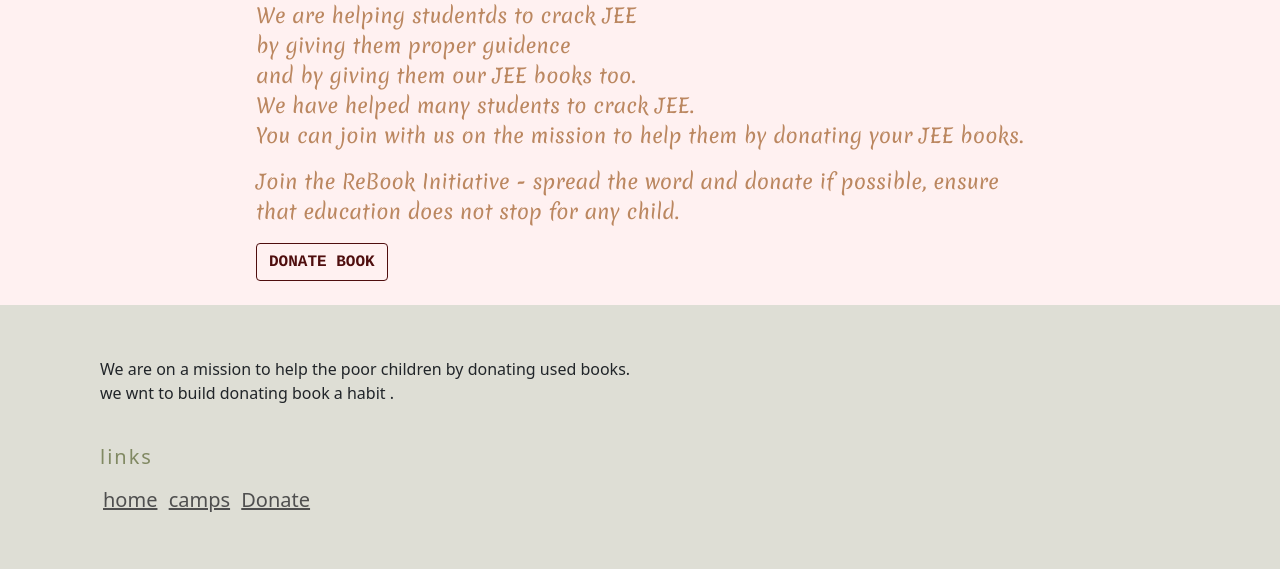
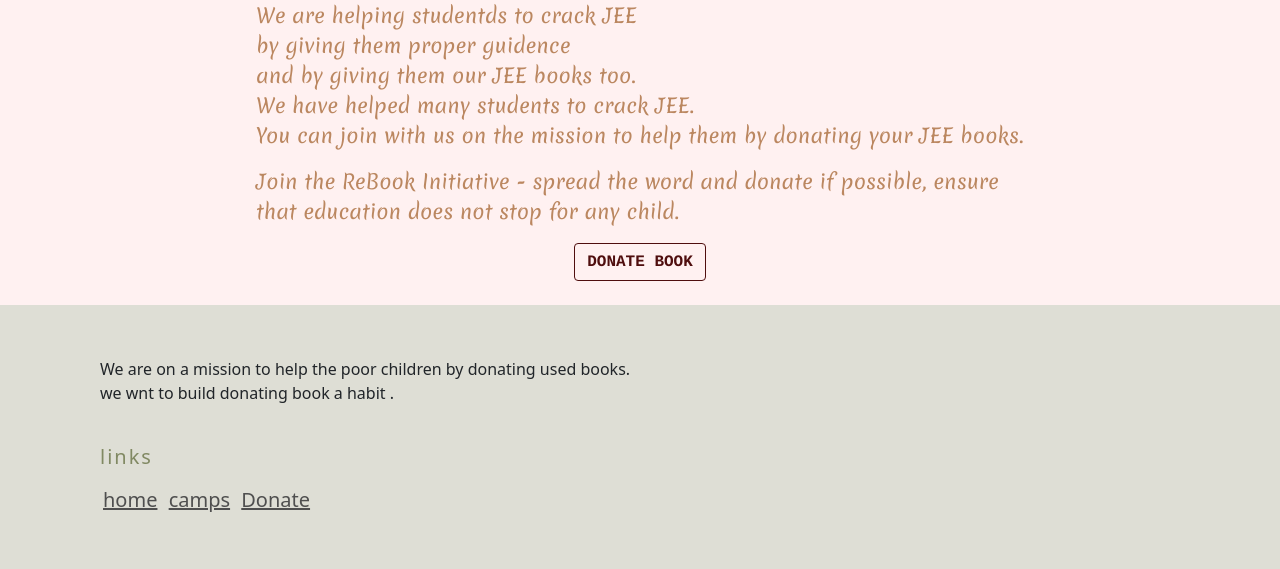
Before and after one commit to omEAGRAWAL/rebooknewheraku, a PHP site: page /leap.html in a window 1280 px wide. Shown: the part 583-1152 px from the top of the page. Run offline with PHP 8.4, Linux system fonts and the light colour scheme; some web fonts are replaced.

Commit message:
Update camp1.css

```diff
--- a/camp1.css
+++ b/camp1.css
@@ -70,7 +70,7 @@ header{
     margin: 4% 20% 0% 20%;
 }
 
-.blue{
+.moni{
     text-align: center;
 }
 .parabox{
```
